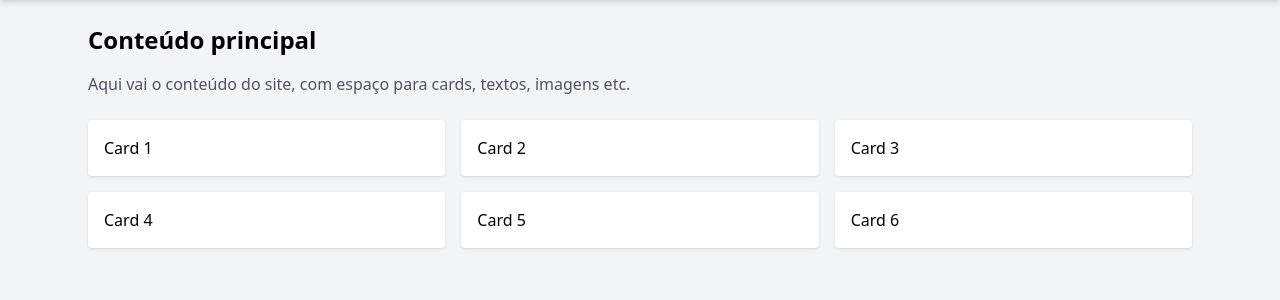
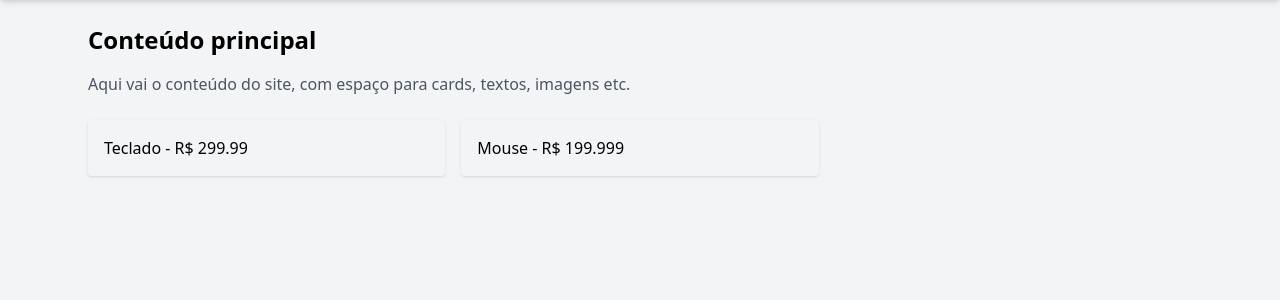
Before and after one commit to Medeirosz/Shopping_App, a FastAPI app: page / in a window 1280 px wide. Shown: the part 60-360 px from the top of the page. Run offline with FastAPI, Linux system fonts and the light colour scheme; some libraries are stand-ins or nearby versions.

Commit message:
added a GET list, now the products listed in the home method in main.py are displayed dinamically in the main page

```diff
--- a/back/templates/index.html
+++ b/back/templates/index.html
@@ -1,7 +1,7 @@
 <!DOCTYPE html>
 <html lang="pt-BR">
 <head>
-  <link rel="icon" type="image/x-icon" href="favicon.ico">
+  <link rel="icon" type="image/x-icon" href="/static/favicon.ico">
   <meta charset="UTF-8">
   <meta name="viewport" content="width=device-width, initial-scale=1.0">
   <script src="https://cdn.tailwindcss.com"></script>
@@ -18,7 +18,7 @@
         <li><a href="#" class="hover:text-blue-600">Sobre</a></li>
         <li>
           <a href="#">
-            <img src="/back/static/logo.png" alt="Logo do site" class="h-7 w-auto">
+            <img src="/static/logo.png" alt="Logo do site" class="h-7 w-auto">
           </a>
         </li>
       </ul>
@@ -31,15 +31,24 @@
     <p class="text-gray-600 mb-6">Aqui vai o conteúdo do site, com espaço para cards, textos, imagens etc.</p>
 
     <div class="grid grid-cols-1 sm:grid-cols-2 lg:grid-cols-3 gap-4">
-      <div class="bg-white shadow p-4 rounded">Card 1</div>
+      {% for produto in produtos %}
+
+      <div class="big-white shadow p-4 rounded">
+        {{ produto.nome }} - R$ {{ produto.preco }}
+      </div>
+
+      {% endfor %}
+      <!-- <div class="bg-white shadow p-4 rounded">Card 1</div>
       <div class="bg-white shadow p-4 rounded">Card 2</div>
       <div class="bg-white shadow p-4 rounded">Card 3</div>
       <div class="bg-white shadow p-4 rounded">Card 4</div>
       <div class="bg-white shadow p-4 rounded">Card 5</div>
-      <div class="bg-white shadow p-4 rounded">Card 6</div>
+      <div class="bg-white shadow p-4 rounded">Card 6</div> -->
+
+
     </div>
   </main>
 
-  <script src="script.js"></script>
+  <script src="/static/script.js"></script>
 </body>
 </html>
```
